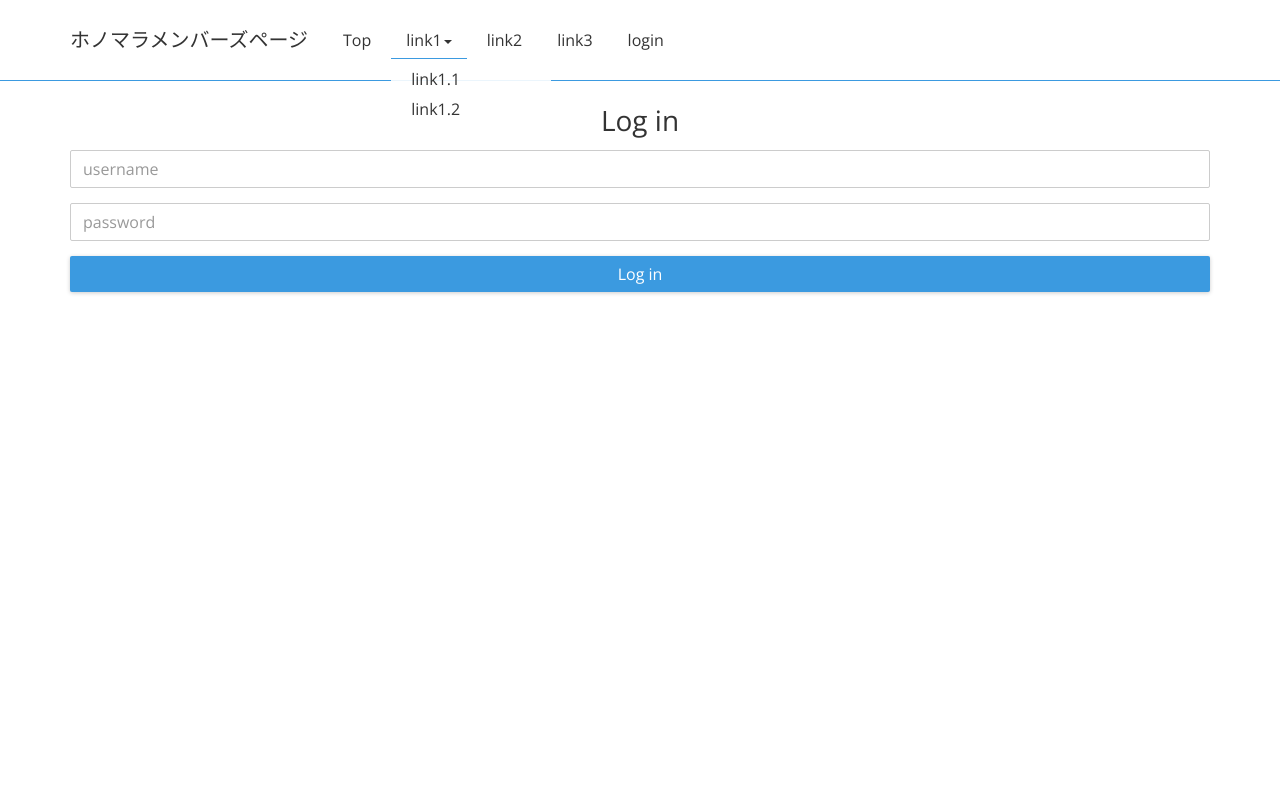
After one commit to yurimarimo/honomara_members_site, a Python web app: template templates/login.html in a window 1280 px wide, after a click on "link1". The commit adds this page. Run offline with Jinja, Linux system fonts and the light colour scheme; the template is opened without the code that fills it, so the values that code supplies are empty; some libraries are stand-ins or nearby versions.

Commit message:
add login/logout
The default users are

name: admin, password: admin
name: honomara, password: honomara

And these raw info is hard-coded.
Therefore login/logout functionality must be updated before deployment.

```diff
--- a/__init__.py
+++ b/__init__.py
@@ -1,5 +1,6 @@
 from flask import Flask
+app = Flask(__name__)
+app.config['SECRET_KEY'] = 'secret'
 
-app = Flask(__name__)
-
+from honomara_members_site import login
 from honomara_members_site import routes
--- /dev/null
+++ b/templates/header.html
@@ -0,0 +1,34 @@
+
+<header>
+	<div class="navbar navbar-default navbar-fixed-top">
+		<div class="container">
+			<div class="navbar-header">
+                <a href="{{url_for('index')}}" class="navbar-brand">ホノマラメンバーズページ</a>
+				<button class="navbar-toggle" type="button" data-toggle="collapse" data-target="#navbar-main">
+					<span class="icon-bar"></span>
+					<span class="icon-bar"></span>
+					<span class="icon-bar"></span>
+				</button>
+			</div>
+			<div class="navbar-collapse collapse" id="navbar-main">
+				<ul class="nav navbar-nav">
+					<li><a href="{{url_for('index')}}">Top</a></li>
+					<li class="dropdown active">
+						<a href="#" class="dropdown-toggle" data-toggle="dropdown" role="button" aria-expanded="false">link1<span class="caret"></span></a>
+						<ul class="dropdown-menu" role="menu">
+							<li><a href="#">link1.1</a></li>
+							<li><a href="#">link1.2</a></li>
+						</ul>
+					</li>
+					<li><a href="#">link2</a></li>
+                    <li><a href="#">link3</a></li>
+                    {% if not current_user.is_authenticated %}
+                        <li><a href="{{url_for('login')}}">login</a></li>
+                    {% else %}
+					<li><a href="{{url_for('logout')}}">logout</a></li>
+                    {% endif %}
+				</ul>
+			</div>
+		</div>
+	</div>
+</header>
--- /dev/null
+++ b/templates/login.html
@@ -0,0 +1,18 @@
+{% extends "template.html" %}
+{% block content %}
+<div class="container">
+    <div class="login-form">
+        <form action="" method="post">
+            <h2 class="text-center">Log in</h2>
+            <div class="form-group">
+                <input type="text" class="form-control" placeholder="username" required="required" name="username">
+            </div>
+            <div class="form-group">
+                <input type="password" class="form-control" placeholder="password" required="required" name="password">
+            </div>
+            <div class="form-group">
+                <button type="submit" class="btn btn-primary btn-block">Log in</button>
+            </div>
+        </form>
+    </div></div>
+{% endblock %}
--- /dev/null
+++ b/templates/template.html
@@ -0,0 +1,66 @@
+{% extends "bootstrap/base.html" %}
+
+{% block title %}ホノマラメンバーズページ{% endblock %}
+
+{% block styles %}
+{{super()}}
+<link rel="stylesheet"
+      href="{{url_for('.static', filename='css/bootstrap.min.css')}}">
+<style type="text/css">
+body { padding-top: 80px; }
+@media ( min-width: 768px ) {
+    #banner {
+        min-height: 300px;
+        border-bottom: none;
+    }
+    .bs-docs-section {
+        margin-top: 8em;
+    }
+    .bs-component {
+        position: relative;
+    }
+    .bs-component .modal {
+        position: relative;
+        top: auto;
+        right: auto;
+        left: auto;
+        bottom: auto;
+        z-index: 1;
+        display: block;
+    }
+    .bs-component .modal-dialog {
+        width: 90%;
+    }
+    .bs-component .popover {
+        position: relative;
+        display: inline-block;
+        width: 220px;
+        margin: 20px;
+    }
+    .nav-tabs {
+        margin-bottom: 15px;
+    }
+    .progress {
+        margin-bottom: 10px;
+    }
+}
+</style>
+{% endblock %}
+{% include 'header.html' %}
+{% block content %}
+<div class="container">
+
+</div>
+{% endblock %}
+{% include 'footer.html' %}
+
+{% block scripts %}
+<script src="//ajax.googleapis.com/ajax/libs/jquery/2.1.1/jquery.min.js"></script>
+<script src="{{url_for('.static', filename='js/bootstrap.min.js')}}"></script>
+
+<script type="text/javascript">
+	$('.bs-component [data-toggle="popover"]').popover();
+	$('.bs-component [data-toggle="tooltip"]').tooltip();
+</script>
+
+{% endblock %}
```
Also changed, not shown: login.py (added, +29 -0 lines), routes.py (+22 -1 lines), templates/index.html (+2 -92 lines), templates/footer.html (added).
